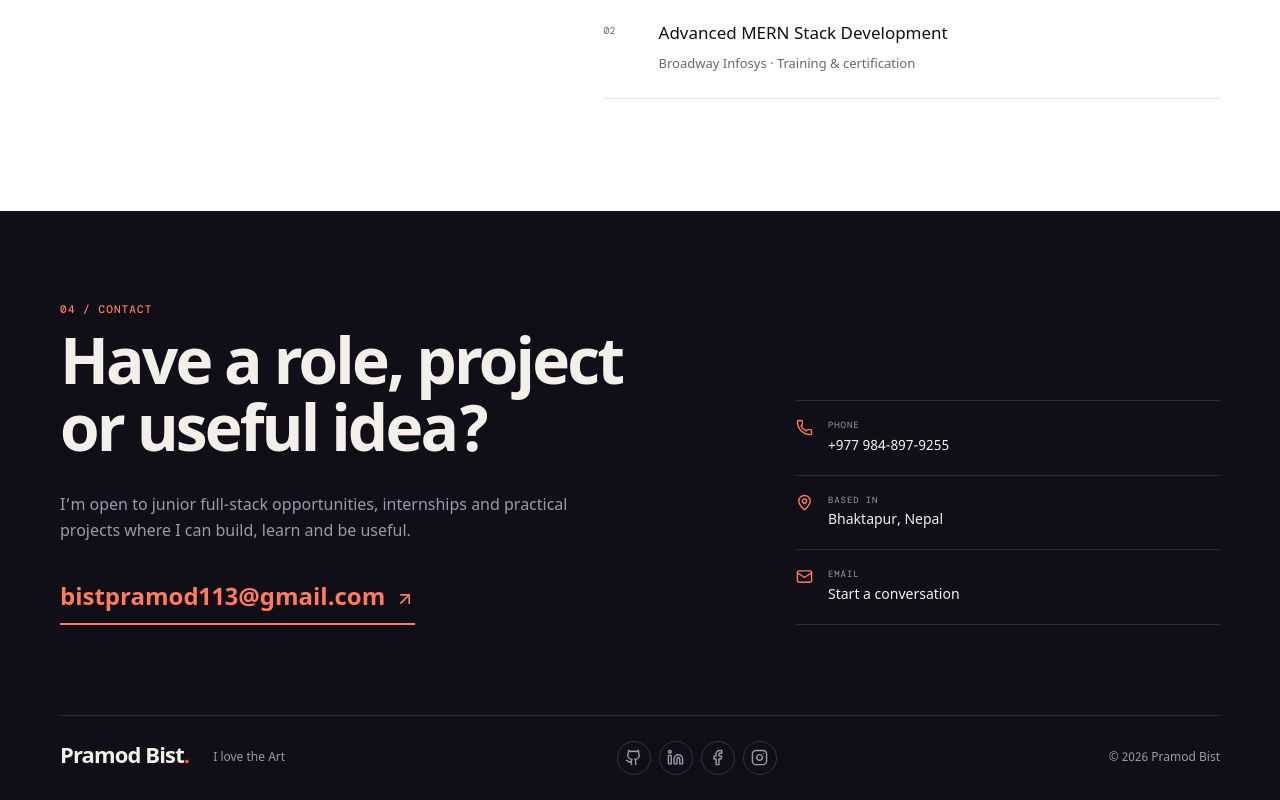
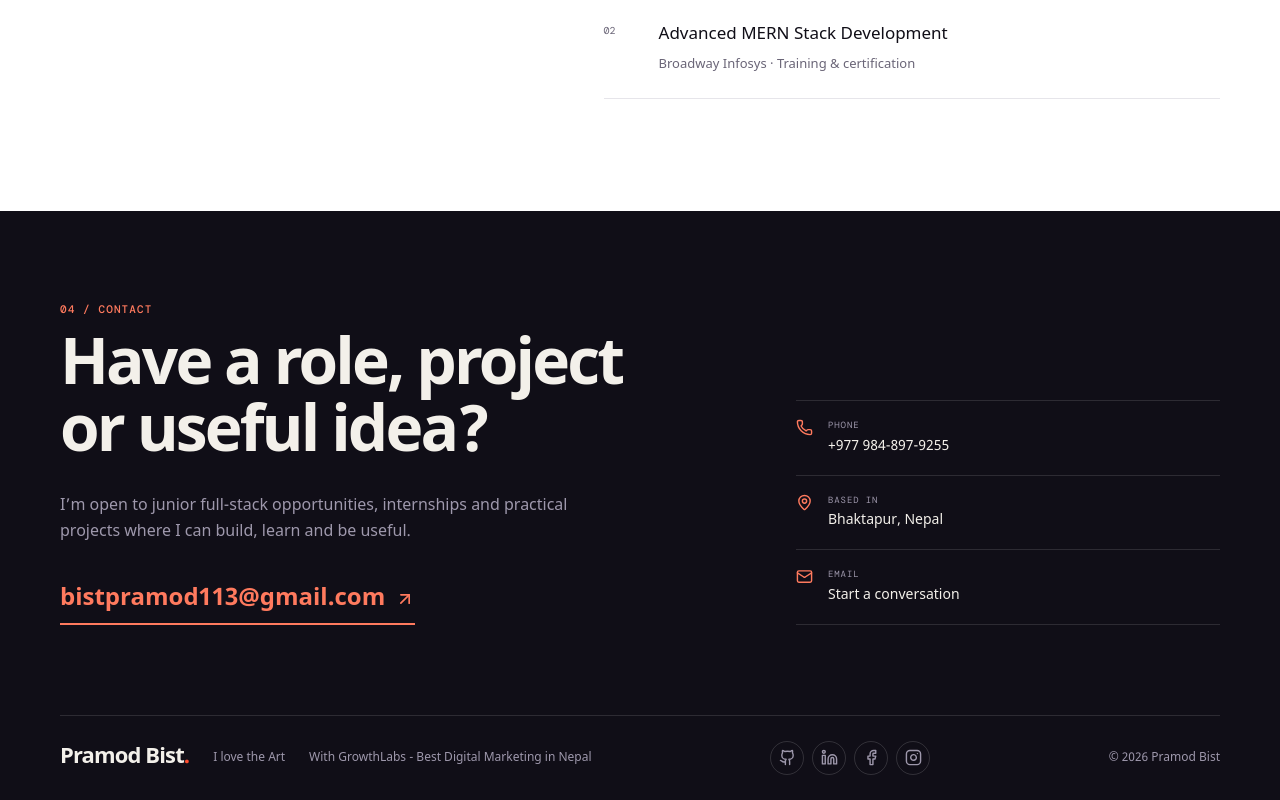
Before and after one commit to bistpramod/portfolio, a React (Vite) app: page / in a window 1280 px wide. Shown: the part 5930-6730 px from the top of the page. Built offline with nearby package versions, Linux system fonts and the light colour scheme; a web font is replaced by a local one.

Commit message:
update footer

```diff
--- a/src/components/Contact.tsx
+++ b/src/components/Contact.tsx
@@ -47,6 +47,11 @@ export default function Contact() {
       <footer className="section-shell site-footer">
         <a href="#home" className="wordmark">{siteConfig.name}<span>.</span></a>
         <p>I love the Art</p>
+        <p className="growthlabs-credit">
+          <a href="https://neurerohan.com.np/" target="_blank" rel="noopener noreferrer">
+            With GrowthLabs - Best Digital Marketing in Nepal
+          </a>
+        </p>
         <div className="social-links">
           {socialLinks.map((link) => {
             const Icon = socialIconMap[link.icon];
--- a/src/index.css
+++ b/src/index.css
@@ -1130,6 +1130,14 @@ a:focus-visible {
 .site-footer > p { margin: 0; font-size: 12px; }
 .site-footer > p:last-child { margin-left: auto; }
 
+.growthlabs-credit a {
+  transition: color 180ms ease;
+}
+
+.growthlabs-credit a:hover {
+  color: #ff7a5e;
+}
+
 .social-links {
   display: flex;
   gap: 8px;
@@ -1211,6 +1219,7 @@ a:focus-visible {
   .contact-email { max-width: 100%; font-size: 16px; overflow-wrap: anywhere; }
   .site-footer { flex-wrap: wrap; gap: 16px; }
   .site-footer > p:nth-child(2) { width: calc(100% - 150px); }
+  .growthlabs-credit { width: 100%; }
   .social-links { order: 4; width: 100%; margin: 5px 0 0; }
   .site-footer > p:last-child { margin-left: auto; }
 }
```
